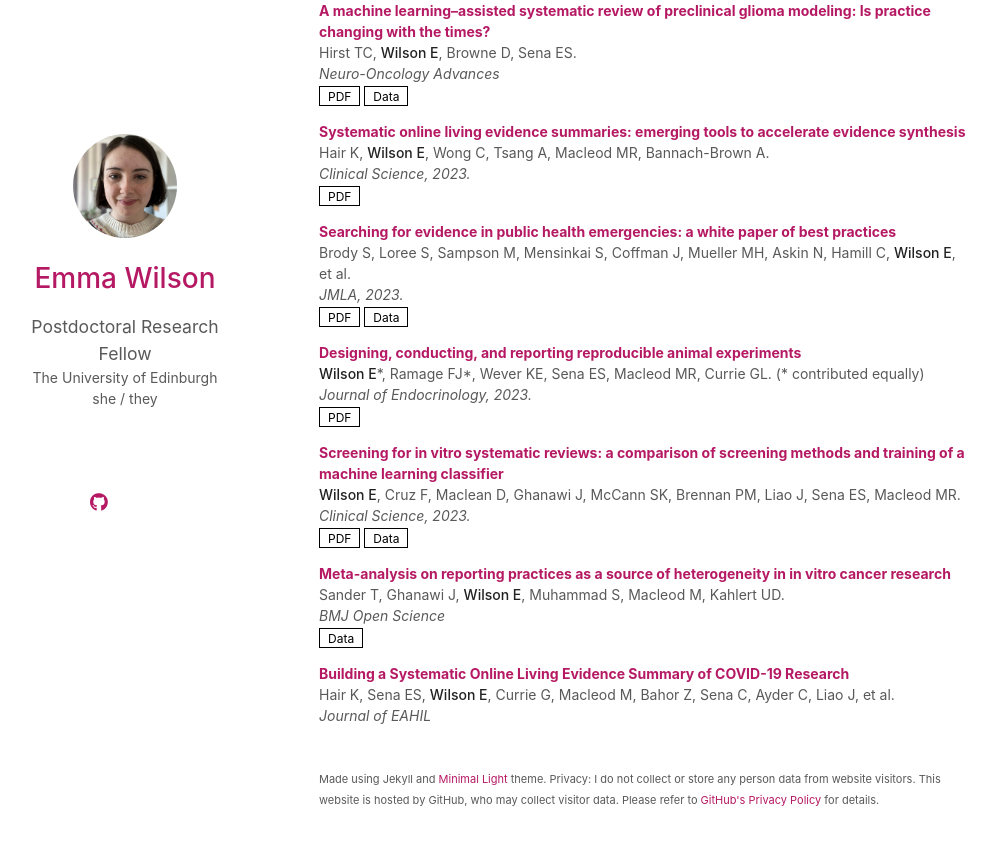
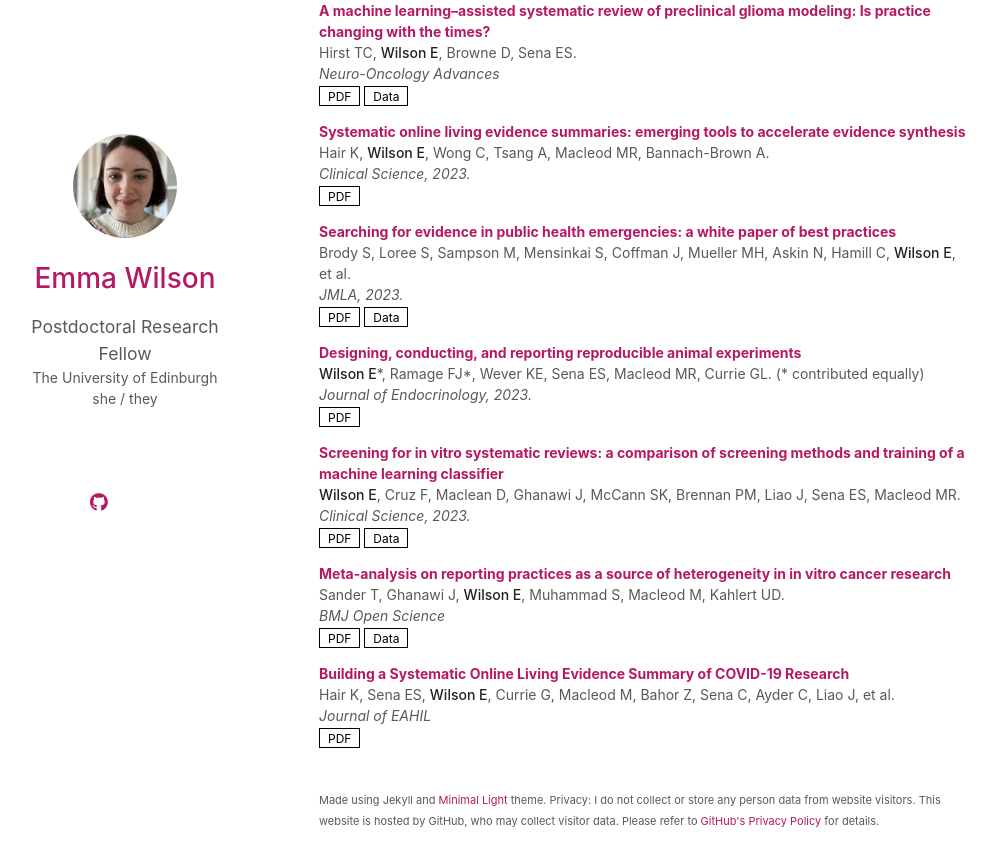
Before and after one commit to emma-wilson/emma-wilson.github.io, a Jekyll site: the page built from index.md, in a window 1280 px wide and 900 px high, scrolled down 1126 px. Shown: the top 866 px of the window, without its empty margins (151-1147 px from the left). Built offline with Jekyll 4.4.1, drawn with Linux system fonts in a browser that asks for light colours; nearby versions of some CDN libraries; comment, search, counter and statistics services are not loaded; a style sheet for code colours, icons or effects is not loaded; our own code applies the rules of GitHub Pages for plain Markdown files.

Commit message:
Add missing PDF link

```diff
--- a/_data/publications.yml
+++ b/_data/publications.yml
@@ -85,9 +85,11 @@ main:
     authors: Sander T, Ghanawi J, <strong>Wilson E</strong>, Muhammad S, Macleod M, Kahlert UD.
     journal: BMJ Open Science
     doi: https://doi.org/10.1136/bmjos-2021-100272
+    pdf: assets/files/2021_Sander.pdf
     data: https://github.com/TimoSander/Reporting-practices-as-a-source-of-heterogeneity-in-in-vitro-cancer-research
 
   - title: "Building a Systematic Online Living Evidence Summary of COVID-19 Research"
     authors: Hair K, Sena ES, <strong>Wilson E</strong>, Currie G, Macleod M, Bahor Z, Sena C, Ayder C, Liao J, et al.
     journal: Journal of EAHIL
     doi: https://doi.org/10.32384/jeahil17465
+    pdf: assets/files/2021_Hair.pdf
```
